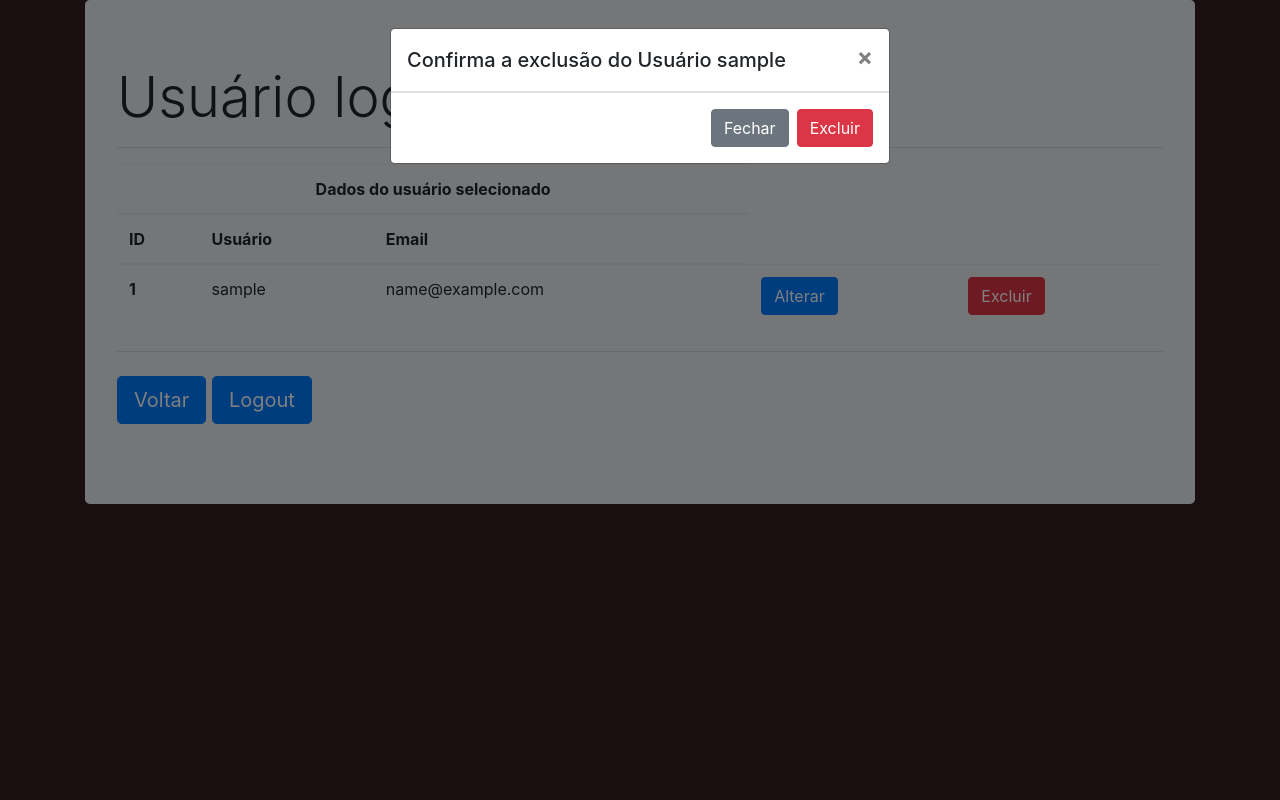
After one commit to dvaraujo/DSI_Projeto, a Flask app: page /usuario/1 in a window 1280 px wide, after a click on "Excluir". The commit adds this page. Run offline with Flask 2, Linux system fonts and the light colour scheme; the visitor is signed in with stand-in values (Sample User, id 1); data comes from the database, SQL or seed files in the repository; some libraries are stand-ins or nearby versions.

Commit message:
CRUD de usuarios implementado

```diff
--- a/application/routes.py
+++ b/application/routes.py
@@ -16,8 +16,8 @@ def load_user(user_id):
 
 @login_manager.unauthorized_handler
 def unauthorized():
-    flash('Faça login para acessar esta página 😶', category='error')
-    return redirect('login')
+    flash("Faça login para acessar esta página 😶", category="error")
+    return redirect("login")
 
 
 @app.route("/home")
@@ -26,17 +26,15 @@ def home():
 
     usuarios = Usuario.query.all()
 
-    return render_template('home.html', usuarios=usuarios)
+    return render_template("home.html", usuarios=usuarios)
 
-
-@app.route("/login", methods=['POST', 'GET'])
+@app.route("/")
+@app.route("/login", methods=["POST", "GET"])
 def login():
-
-    sucesso = False
 
     # Se for POST
     if current_user.is_authenticated:
-        return redirect('home')
+        return redirect("home")
 
     form = LoginForm()
 
@@ -44,15 +42,15 @@ def login():
         usuario = Usuario.query.filter_by(email=form.email.data).first()
         if usuario and usuario.verifica_senha(senha=form.senha.data):
             login_user(usuario)
-            next_page = request.args.get('next')
-            return redirect(next_page or 'home')
-        flash('Combinação de usuário e senha incorreta ☹', category='error')
+            next_page = request.args.get("next")
+            return redirect(next_page or "home")
+        flash("Combinação de usuário e senha incorreta ☹", category="error")
 
     # Se for GET
-    return render_template('autenticacao/login.html', form=form )
+    return render_template("autenticacao/login.html", form=form)
 
 
-@app.route("/registro", methods=['POST', 'GET'])
+@app.route("/registro", methods=["POST", "GET"])
 def registro():
 
     form = CadastroForm()
@@ -70,16 +68,54 @@ def registro():
             usuario.set_senha(form.senha.data)
             db.session.add(usuario)
             db.session.commit()
-            flash('Tudo pronto! Agora você já pode fazer o login 😃', category='message')
-            return redirect('login')
-        flash('Usuário ou email já existe ☹', category='error')
+            flash("Tudo pronto! Agora você já pode fazer o login 😃", category="message")
+            return redirect("login")
+        flash("Usuário ou email já existe ☹", category="error")
 
     # Se for GET
-    return render_template('autenticacao/registro.html', form=form)
+    return render_template("autenticacao/registro.html", form=form)
 
 
-@app.route('/logout', methods=['GET'])
+@app.route("/logout", methods=["GET"])
 @login_required
 def logout():
     logout_user()
-    return redirect('/login')
+    return redirect("/login")
+
+
+@app.route("/usuario/<int:usuario_id>", methods=["GET", "POST"])
+@login_required
+def usuario(usuario_id):
+    usuario = Usuario.query.get_or_404(usuario_id)
+    return render_template("usuario.html", usuario=usuario)
+
+
+@app.route("/usuario/<int:usuario_id>/editar", methods=["GET", "POST"])
+@login_required
+def usuario_editar(usuario_id):
+
+    usuario = Usuario.query.get_or_404(usuario_id)
+
+    # Se gor POST
+    form = CadastroForm()
+
+    if form.validate_on_submit():
+        usuario.usuario = form.usuario.data
+        usuario.email = form.email.data
+        usuario.set_senha(form.senha.data)
+        db.session.commit()
+        flash("Usuário alterado", category="message")
+        return render_template("usuario.html", usuario=usuario)
+
+    # Se for GET
+    return render_template("usuario_editar.html", usuario=usuario, form=form)
+
+
+@app.route("/usuario/<int:usuario_id>/excluir", methods=["POST"])
+@login_required
+def usuario_excluir(usuario_id):
+    usuario = Usuario.query.get_or_404(usuario_id)
+    db.session.delete(usuario)
+    db.session.commit()
+    flash("Usuário excluído", category="message")
+    return redirect("/home")
--- a/application/templates/autenticacao/login.html
+++ b/application/templates/autenticacao/login.html
@@ -1,6 +1,6 @@
 {% extends 'includes/base.html' %}
+{% block title %} Login {% endblock %}
 {% block conteudo %}
-{% block title %} Login {% endblock %}
 
 <div class="container">
 
--- a/application/templates/autenticacao/registro.html
+++ b/application/templates/autenticacao/registro.html
@@ -1,6 +1,6 @@
 {% extends 'includes/base.html' %}
+{% block title %} Cadastro {% endblock %}
 {% block conteudo %}
-{% block title %} Cadastro {% endblock %}
 <div class="container">
     <div class="row">
         <div class="col-lg-3 col-md-3 col-sm-12"></div>
--- a/application/templates/macros/macros.html
+++ b/application/templates/macros/macros.html
@@ -21,7 +21,7 @@
                     {{ message }}
                 </div>
             {% endif %}
-        {% endfor %}}
+        {% endfor %}
     {% endif %}
 {% endwith %}
 {% endmacro %}
--- /dev/null
+++ b/application/templates/usuario.html
@@ -0,0 +1,67 @@
+{% extends 'includes/base.html' %}
+{% block title %} Visualizar {% endblock %}
+{% block conteudo %}
+<div class="container">
+    <div class="jumbotron">
+        <h1 class="display-4">Usuário logado:  {{current_user.usuario}}!</h1>
+            <hr>
+            {{ mostra_flashes() }}
+        <table class="table table-hover">
+
+          <thead>
+            <tr>
+              <th colspan="3" class="text-center">Dados do usuário selecionado</th>
+            </tr>
+            <tr>
+              <th scope="col">ID</th>
+              <th scope="col">Usuário</th>
+              <th scope="col">Email</th>
+            </tr>
+          </thead>
+
+          <tbody>
+            <tr>
+                <th scope="row">{{usuario.id}}</th>
+                <td>{{usuario.usuario}}</td>
+                <td>{{usuario.email}}</td>
+
+                <td>
+
+                    <a class="btn btn-primary" href="{{ url_for('usuario_editar', usuario_id=usuario.id) }}">Alterar</a>
+
+                </td>
+
+                <td>
+                    <button type="button" class="btn btn-danger" data-toggle="modal" data-target="#exclusaoModal">Excluir</button>
+                </td>
+            </tr>
+          </tbody>
+
+        </table>
+
+        <hr class="my-4">
+        <p class="lead">
+          <a class="btn btn-primary btn-lg" href="{{url_for('home')}}" role="button">Voltar</a>
+          <a class="btn btn-primary btn-lg" href="{{url_for('logout')}}" role="button">Logout</a>
+        </p>
+      </div>
+</div>
+<div class="modal fade" id="exclusaoModal" tabindex="-1" aria-labelledby="exclusaoModalLabel" aria-hidden="true">
+    <div class="modal-dialog">
+      <div class="modal-content">
+        <div class="modal-header">
+          <h5 class="modal-title" id="exclusaoModalLabel">Confirma a exclusão do Usuário {{ usuario.usuario }}</h5>
+          <button type="button" class="close" data-dismiss="modal" aria-label="Close">
+            <span aria-hidden="true">&times;</span>
+          </button>
+        </div>
+        <div class="modal-footer">
+          <button type="button" class="btn btn-secondary" data-dismiss="modal">Fechar</button>
+          <form action="{{ url_for('usuario_excluir', usuario_id=usuario.id) }}" method="POST">
+            <button type="submit" class="btn btn-danger" value="Excluir">Excluir</button>
+          </form>
+        </div>
+      </div>
+    </div>
+  </div>
+{% endblock %}
```
Also changed, not shown: application/templates/home.html (+8 -11 lines), application/templates/usuario_editar.html (added, +40 -0 lines).
